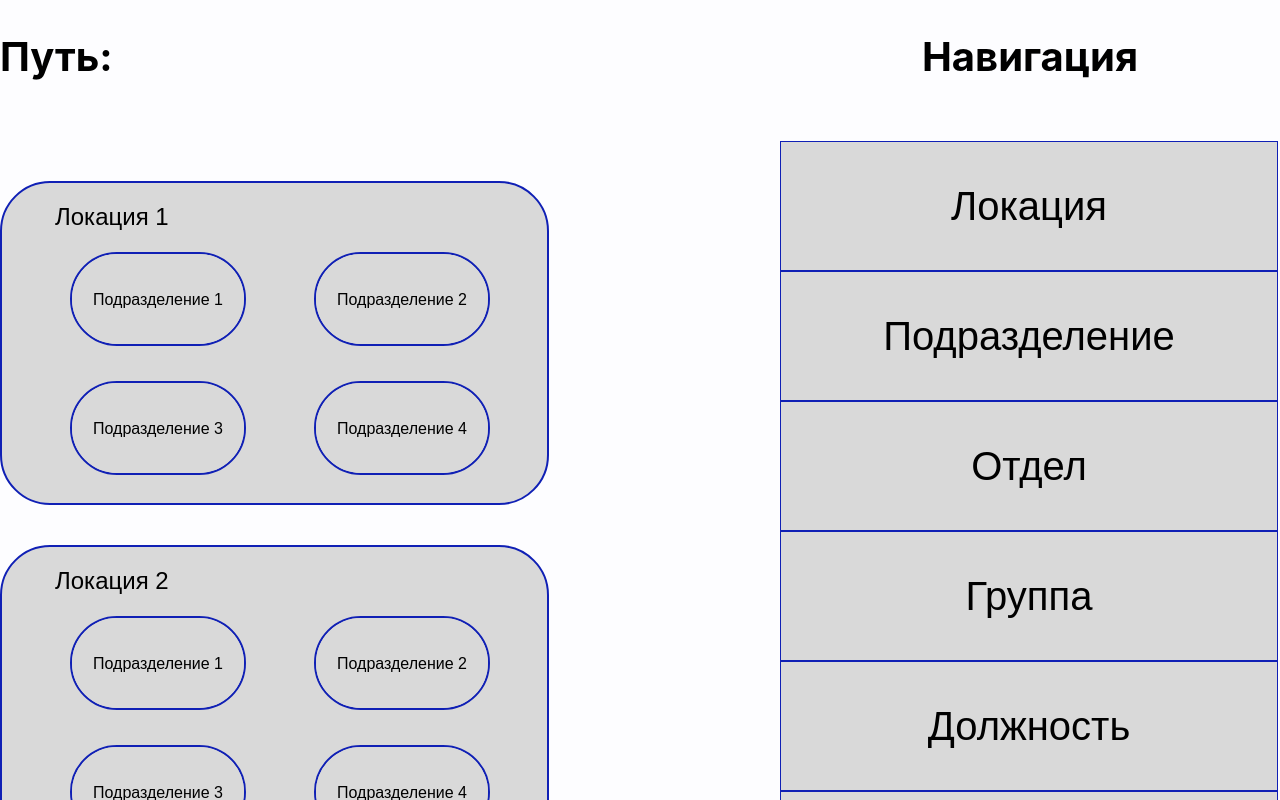
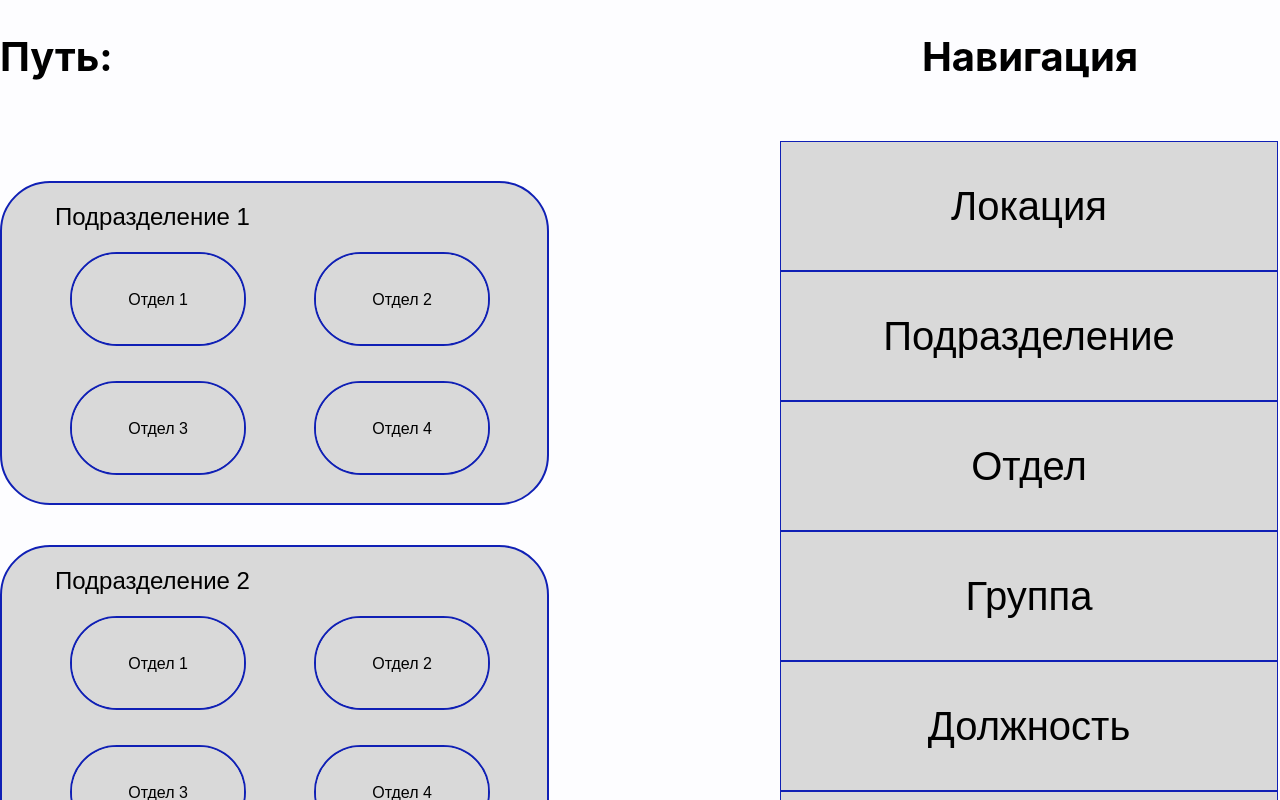
Before and after one commit to Concheliga/system-for-visual-generation-of-a-company-s-organizational-structure, a React (Vite) app: page / in a window 1280 px wide. Both pictures are taken after a click on the button "Подразделение". Shown: the top 800 px of the page. Built offline with nearby package versions, Linux system fonts and the light colour scheme.

Commit message:
add navigation

```diff
--- a/src/App.jsx
+++ b/src/App.jsx
@@ -1,11 +1,14 @@
+import { useState } from "react";
 import Navigation from "./components/Navigation";
 import MainWindow from "./components/mainWindow";
 
 export default function App() {
+  const [tab, setTab] = useState("LocationList")
+
   return (
     <main>
-        <MainWindow />
-        <Navigation />
+        <Navigation onChange={(current)=>setTab(current)} />
+        <MainWindow tab={tab}/>
     </main>
   )
 }
--- a/src/components/Button.jsx
+++ b/src/components/Button.jsx
@@ -1,5 +1,5 @@
-export default function Button({ children }){
+export default function Button({ children, onClick }){
     return (
-        <button>{children}</button>
+        <button onClick={onClick}>{children}</button>
     )
 }
--- /dev/null
+++ b/src/components/DivisionList.jsx
@@ -0,0 +1,44 @@
+import Button from "./Button";
+
+export default function LocationList() {
+    return (
+    <ul className="main-window">
+        <li className="lockation">
+            <h2 className="location-header"><Button>Отдел 1</Button></h2>
+            <ul className="subdivisions">
+                <li className="subdivision"><Button>Группа 1</Button></li>
+                <li className="subdivision"><Button>Группа 2</Button></li>
+                <li className="subdivision"><Button>Группа 3</Button></li>
+                <li className="subdivision"><Button>Группа 4</Button></li>
+            </ul>
+        </li>
+        <li className="lockation">
+            <h2 className="location-header"><Button>Отдел 2</Button></h2>
+            <ul className="subdivisions">
+                <li className="subdivision"><Button>Группа 1</Button></li>
+                <li className="subdivision"><Button>Группа 2</Button></li>
+                <li className="subdivision"><Button>Группа 3</Button></li>
+                <li className="subdivision"><Button>Группа 4</Button></li>
+            </ul>
+        </li>
+        <li className="lockation">
+            <h2 className="location-header"><Button>Отдел 3</Button></h2>
+            <ul className="subdivisions">
+                <li className="subdivision"><Button>Группа 1</Button></li>
+                <li className="subdivision"><Button>Группа 2</Button></li>
+                <li className="subdivision"><Button>Группа 3</Button></li>
+                <li className="subdivision"><Button>Группа 4</Button></li>
+            </ul>
+        </li>
+        <li className="lockation">
+            <h2 className="location-header"><Button>Отдел 4</Button></h2>
+            <ul className="subdivisions">
+                <li className="subdivision"><Button>Группа 1</Button></li>
+                <li className="subdivision"><Button>Группа 2</Button></li>
+                <li className="subdivision"><Button>Группа 3</Button></li>
+                <li className="subdivision"><Button>Группа 4</Button></li>
+            </ul>
+        </li>
+    </ul>
+    )
+}
--- /dev/null
+++ b/src/components/GroupList.jsx
@@ -0,0 +1,44 @@
+import Button from "./Button";
+
+export default function LocationList() {
+    return (
+    <ul className="main-window">
+        <li className="lockation">
+            <h2 className="location-header"><Button>Группа 1</Button></h2>
+            <ul className="subdivisions">
+                <li className="subdivision"><Button>Должность 1</Button></li>
+                <li className="subdivision"><Button>Должность 2</Button></li>
+                <li className="subdivision"><Button>Должность 3</Button></li>
+                <li className="subdivision"><Button>Должность 4</Button></li>
+            </ul>
+        </li>
+        <li className="lockation">
+            <h2 className="location-header"><Button>Группа 2</Button></h2>
+            <ul className="subdivisions">
+                <li className="subdivision"><Button>Должность 1</Button></li>
+                <li className="subdivision"><Button>Должность 2</Button></li>
+                <li className="subdivision"><Button>Должность 3</Button></li>
+                <li className="subdivision"><Button>Должность 4</Button></li>
+            </ul>
+        </li>
+        <li className="lockation">
+            <h2 className="location-header"><Button>Группа 3</Button></h2>
+            <ul className="subdivisions">
+                <li className="subdivision"><Button>Должность 1</Button></li>
+                <li className="subdivision"><Button>Должность 2</Button></li>
+                <li className="subdivision"><Button>Должность 3</Button></li>
+                <li className="subdivision"><Button>Должность 4</Button></li>
+            </ul>
+        </li>
+        <li className="lockation">
+            <h2 className="location-header"><Button>Группа 4</Button></h2>
+            <ul className="subdivisions">
+                <li className="subdivision"><Button>Должность 1</Button></li>
+                <li className="subdivision"><Button>Должность 2</Button></li>
+                <li className="subdivision"><Button>Должность 3</Button></li>
+                <li className="subdivision"><Button>Должность 4</Button></li>
+            </ul>
+        </li>
+    </ul>
+    )
+}
--- a/src/components/Navigation.jsx
+++ b/src/components/Navigation.jsx
@@ -1,15 +1,15 @@
 import Button from "./Button";
 
-export default function Navigation(){
+export default function Navigation({ onChange }){
     return(
         <nav className="navigation">
             <h1 className="navigation-header">Навигация</h1>
             <ul className="navigation-list">
-                <li className="navigation-item"><Button>Локация</Button></li>
-                <li className="navigation-item"><Button>Подразделение</Button></li>
-                <li className="navigation-item"><Button>Отдел</Button></li>
-                <li className="navigation-item"><Button>Группа</Button></li>
-                <li className="navigation-item"><Button>Должность</Button></li>
+                <li className="navigation-item"><Button onClick={()=>onChange('LocationList')}>Локация</Button></li>
+                <li className="navigation-item"><Button onClick={()=>onChange('SubDivisionList')}>Подразделение</Button></li>
+                <li className="navigation-item"><Button onClick={()=>onChange('DivisionList')}>Отдел</Button></li>
+                <li className="navigation-item"><Button onClick={()=>onChange('GroupList')}>Группа</Button></li>
+                <li className="navigation-item"><Button onClick={()=>onChange('PostList')}>Должность</Button></li>
                 <li className="navigation-item"><Button>ФИО</Button></li>
             </ul>
         </nav>
--- /dev/null
+++ b/src/components/PostList.jsx
@@ -0,0 +1,44 @@
+import Button from "./Button";
+
+export default function LocationList() {
+    return (
+    <ul className="main-window">
+        <li className="lockation">
+            <h2 className="location-header"><Button>Должность 1</Button></h2>
+            <ul className="subdivisions">
+                <li className="subdivision"><Button>ФИО 1</Button></li>
+                <li className="subdivision"><Button>ФИО 2</Button></li>
+                <li className="subdivision"><Button>ФИО 3</Button></li>
+                <li className="subdivision"><Button>ФИО 4</Button></li>
+            </ul>
+        </li>
+        <li className="lockation">
+            <h2 className="location-header"><Button>Должность 2</Button></h2>
+            <ul className="subdivisions">
+                <li className="subdivision"><Button>ФИО 1</Button></li>
+                <li className="subdivision"><Button>ФИО 2</Button></li>
+                <li className="subdivision"><Button>ФИО 3</Button></li>
+                <li className="subdivision"><Button>ФИО 4</Button></li>
+            </ul>
+        </li>
+        <li className="lockation">
+            <h2 className="location-header"><Button>Должность 3</Button></h2>
+            <ul className="subdivisions">
+                <li className="subdivision"><Button>ФИО 1</Button></li>
+                <li className="subdivision"><Button>ФИО 2</Button></li>
+                <li className="subdivision"><Button>ФИО 3</Button></li>
+                <li className="subdivision"><Button>ФИО 4</Button></li>
+            </ul>
+        </li>
+        <li className="lockation">
+            <h2 className="location-header"><Button>Должность 4</Button></h2>
+            <ul className="subdivisions">
+                <li className="subdivision"><Button>ФИО 1</Button></li>
+                <li className="subdivision"><Button>ФИО 2</Button></li>
+                <li className="subdivision"><Button>ФИО 3</Button></li>
+                <li className="subdivision"><Button>ФИО 4</Button></li>
+            </ul>
+        </li>
+    </ul>
+    )
+}
--- /dev/null
+++ b/src/components/SubDivisionList.jsx
@@ -0,0 +1,44 @@
+import Button from "./Button";
+
+export default function SubDivisionList() {
+    return (
+    <ul className="main-window">
+        <li className="lockation">
+            <h2 className="location-header"><Button>Подразделение 1</Button></h2>
+            <ul className="subdivisions">
+                <li className="subdivision"><Button>Отдел 1</Button></li>
+                <li className="subdivision"><Button>Отдел 2</Button></li>
+                <li className="subdivision"><Button>Отдел 3</Button></li>
+                <li className="subdivision"><Button>Отдел 4</Button></li>
+            </ul>
+        </li>
+        <li className="lockation">
+            <h2 className="location-header"><Button>Подразделение 2</Button></h2>
+            <ul className="subdivisions">
+                <li className="subdivision"><Button>Отдел 1</Button></li>
+                <li className="subdivision"><Button>Отдел 2</Button></li>
+                <li className="subdivision"><Button>Отдел 3</Button></li>
+                <li className="subdivision"><Button>Отдел 4</Button></li>
+            </ul>
+        </li>
+        <li className="lockation">
+            <h2 className="location-header"><Button>Подразделение 3</Button></h2>
+            <ul className="subdivisions">
+                <li className="subdivision"><Button>Отдел 1</Button></li>
+                <li className="subdivision"><Button>Отдел 2</Button></li>
+                <li className="subdivision"><Button>Отдел 3</Button></li>
+                <li className="subdivision"><Button>Отдел 4</Button></li>
+            </ul>
+        </li>
+        <li className="lockation">
+            <h2 className="location-header"><Button>Подразделение 4</Button></h2>
+            <ul className="subdivisions">
+                <li className="subdivision"><Button>Отдел 1</Button></li>
+                <li className="subdivision"><Button>Отдел 2</Button></li>
+                <li className="subdivision"><Button>Отдел 3</Button></li>
+                <li className="subdivision"><Button>Отдел 4</Button></li>
+            </ul>
+        </li>
+    </ul>
+    )
+}
--- a/src/components/mainWindow.jsx
+++ b/src/components/mainWindow.jsx
@@ -1,11 +1,19 @@
 import LocationList from './LocationList'
+import SubDivisionList from './SubDivisionList'
 import arrow from '/Arrow.svg'
+import DivisionList from './DivisionList'
+import GroupList from './GroupList'
+import PostList from './PostList'
 
-export default function MainWindow(){
+export default function MainWindow({ tab }){
     return(
         <section className="main-window-section">
             <h1 className="path-header">Путь:</h1>
-            <LocationList />
+            {tab === "LocationList" && (<LocationList />)}
+            {tab === "SubDivisionList" && (<SubDivisionList />)}
+            {tab === "DivisionList" && (<DivisionList />)}
+            {tab === "GroupList" && (<GroupList />)}
+            {tab === "PostList" && (<PostList />)}
             <a className="back-link" href="#"><img src={arrow} alt="Стрелка назад" /></a>
         </section>
     )
--- a/src/index.css
+++ b/src/index.css
@@ -8,6 +8,11 @@ body{
 main, .main-window, .subdivisions {
   display: flex;
    }
+
+main{
+  flex-direction: row-reverse;
+  justify-content: start;
+}
 
 a{
   text-decoration: none;
```
